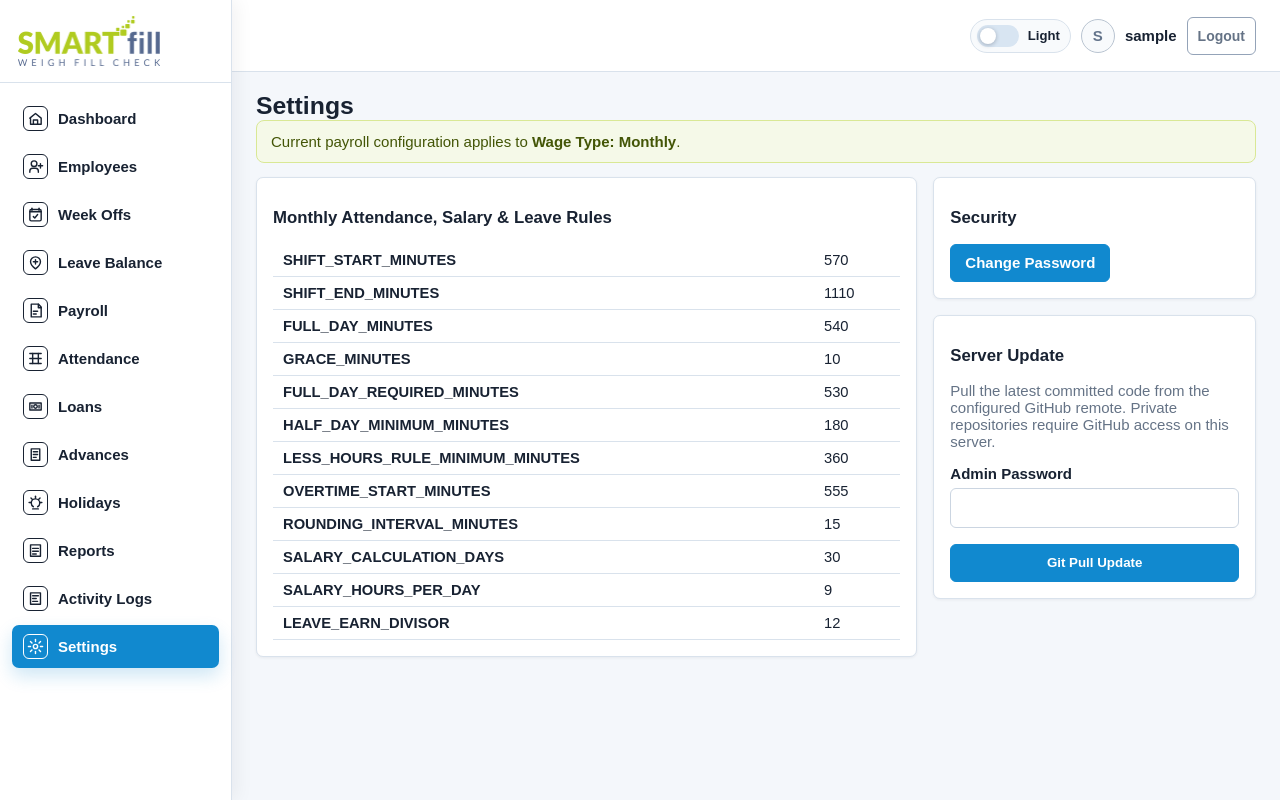
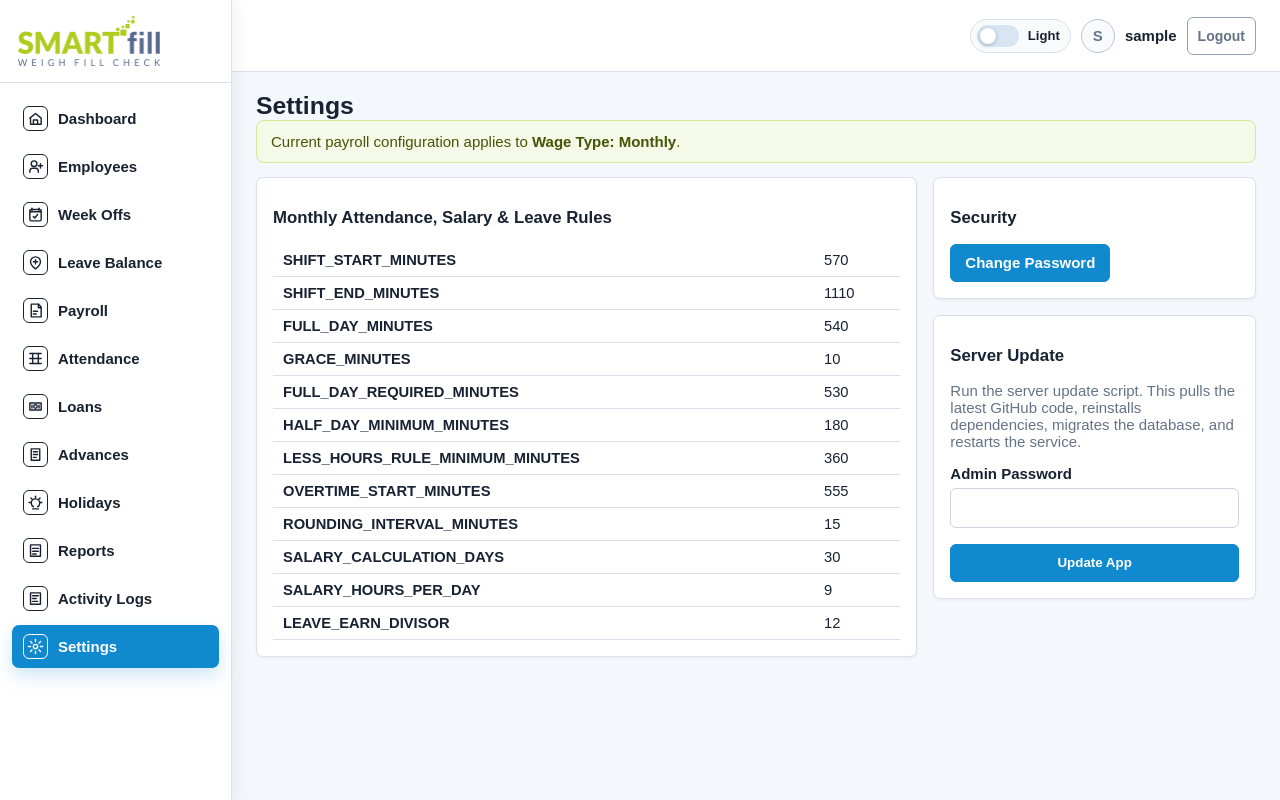
Before and after one commit to smitz96/payroll, a Flask app: page /settings in a window 1280 px wide. Run offline with Flask 3, Linux system fonts and the light colour scheme; the visitor is signed in with stand-in values (Sample User, id 1).

Commit message:
Run full app update from settings

```diff
--- a/routes/settings.py
+++ b/routes/settings.py
@@ -1,6 +1,5 @@
 import os
 import subprocess
-import sys
 from pathlib import Path
 
 from flask import Blueprint, current_app, flash, redirect, render_template, request, session, url_for
@@ -12,43 +11,28 @@ from attendance.models import AuditLog, User
 from attendance.settings import MONTHLY_RULES
 
 bp = Blueprint("settings", __name__, url_prefix="/settings")
-UPDATE_TIMEOUT_SECONDS = 120
 
 
-def command_output(result):
-    output = "\n".join(part.strip() for part in (result.stdout, result.stderr) if part and part.strip())
-    return output[-4000:] if output else ""
-
-
-def run_command(command, app_root):
-    env = os.environ.copy()
-    env["GIT_TERMINAL_PROMPT"] = "0"
-    return subprocess.run(command, cwd=app_root, text=True, capture_output=True, timeout=UPDATE_TIMEOUT_SECONDS, env=env)
-
-
-def run_git_update(app_root):
+def run_app_update(app_root):
     app_root = Path(app_root)
-    if not (app_root / ".git").exists():
-        return False, "Git repository was not found on this server. Clone the app from GitHub before using Git Pull Update."
+    update_script = app_root / "update.sh"
+    if not update_script.exists():
+        return False, "update.sh was not found on this server. Pull the latest code once from terminal, then try Update App again."
     try:
-        status = run_command(["git", "status", "--porcelain"], app_root)
-        if status.returncode != 0:
-            return False, "Git status failed.\n" + command_output(status)
-        if status.stdout.strip():
-            return False, "Local server changes exist. Commit or stash them before pulling updates from GitHub."
-
-        pull = run_command(["git", "pull", "--ff-only"], app_root)
-        if pull.returncode != 0:
-            return False, "Git pull failed. For a private repository, configure SSH deploy key or GitHub token on this server.\n" + command_output(pull)
-
-        init_db = run_command([sys.executable, "scripts/init_db.py"], app_root)
-        if init_db.returncode != 0:
-            return False, "Git pull completed, but database initialization failed.\n" + command_output(init_db)
-
-        output = command_output(pull) or "Already up to date."
-        return True, "Git pull completed. Restart the service if Python or template files changed.\n" + output
-    except subprocess.TimeoutExpired:
-        return False, "Git update timed out. Check GitHub authentication and network access on the server."
+        env = os.environ.copy()
+        env["GIT_TERMINAL_PROMPT"] = "0"
+        subprocess.Popen(
+            ["sudo", str(update_script)],
+            cwd=app_root,
+            stdout=subprocess.DEVNULL,
+            stderr=subprocess.STDOUT,
+            stdin=subprocess.DEVNULL,
+            start_new_session=True,
+            env=env,
+        )
+        return True, "App update started. The service may restart in a few moments. Check output/server-update.log on the server if needed."
+    except OSError as exc:
+        return False, f"App update could not be started: {exc}"
 
 
 @bp.route("")
@@ -74,11 +58,11 @@ def git_pull():
     user = db.session.get(User, session["user_id"])
     password = request.form.get("admin_password", "")
     if not user or not check_password_hash(user.password_hash, password):
-        flash("Admin password is incorrect. Git Pull Update was not started.", "danger")
+        flash("Admin password is incorrect. Update App was not started.", "danger")
         return redirect(url_for("settings.index"))
 
-    ok, message = run_git_update(Path(current_app.root_path))
-    db.session.add(AuditLog(actor=user.username, action="Git Pull Update" if ok else "Git Pull Update Failed", detail=message[:2000]))
+    ok, message = run_app_update(Path(current_app.root_path))
+    db.session.add(AuditLog(actor=user.username, action="App Update" if ok else "App Update Failed", detail=message[:2000]))
     db.session.commit()
     flash(message, "success" if ok else "danger")
     return redirect(url_for("settings.index"))
--- a/templates/settings.html
+++ b/templates/settings.html
@@ -20,12 +20,12 @@
     </div>
     <div class="tool-panel mt-3">
       <h2 class="section-title">Server Update</h2>
-      <p class="text-muted">Pull the latest committed code from the configured GitHub remote. Private repositories require GitHub access on this server.</p>
+      <p class="text-muted">Run the server update script. This pulls the latest GitHub code, reinstalls dependencies, migrates the database, and restarts the service.</p>
       <form method="post" action="{{ url_for('settings.git_pull') }}">
         <input type="hidden" name="csrf_token" value="{{ csrf_token() }}">
         <label class="form-label" for="admin_password">Admin Password</label>
         <input class="form-control mb-3" id="admin_password" name="admin_password" type="password" autocomplete="current-password" required>
-        <button class="btn btn-primary w-100" type="submit">Git Pull Update</button>
+        <button class="btn btn-primary w-100" type="submit">Update App</button>
       </form>
     </div>
   </div>
```
Also changed, not shown: tests/test_auth_and_workflow.py (+5 -5 lines), 2 other files.
